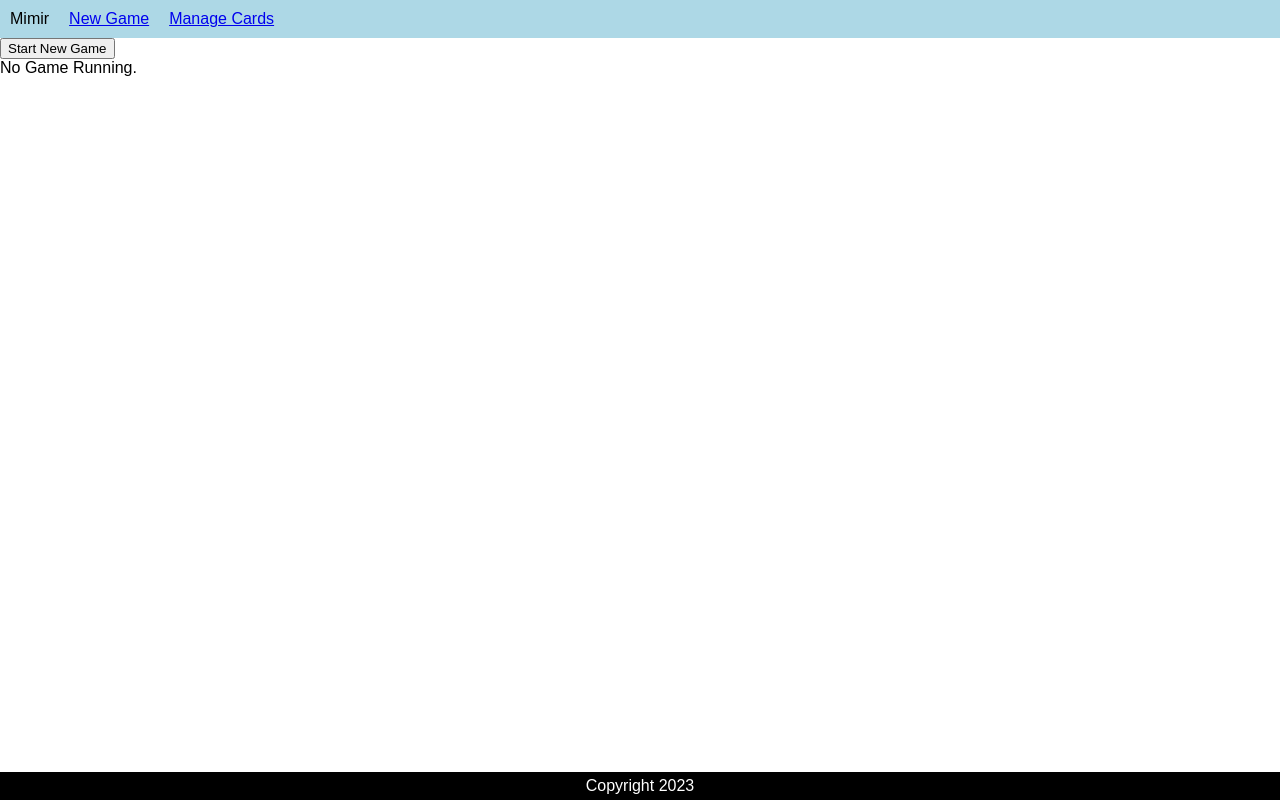
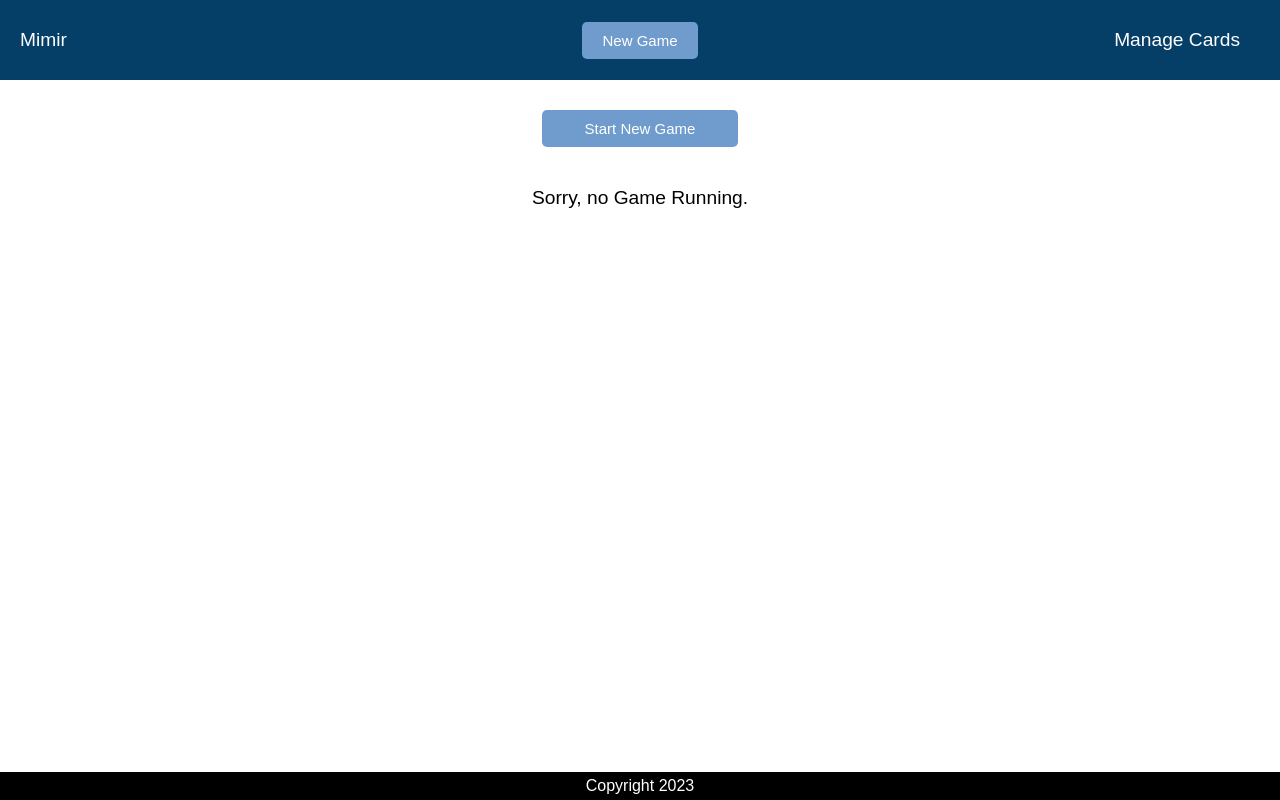
Before and after one commit to munterfi/mimir, a React (Vite) app: page / in a window 1280 px wide. Built offline with nearby package versions, Linux system fonts and the light colour scheme; no server answers.

Commit message:
small changes in logic and some styling

```diff
--- a/src/components/AppBar.tsx
+++ b/src/components/AppBar.tsx
@@ -1,10 +1,12 @@
-import { useContext } from 'react'
-import { Link } from 'react-router-dom'
+import {useContext} from 'react'
+import {Link} from 'react-router-dom'
 import styled from 'styled-components'
-import { AppContext } from '../store/context'
+import {AppContext} from '../store/context'
+import {startNewGame} from "../api/game.ts";
+import {CustomButton, DisabledDiv} from "./game/Button.style.ts";
 
 export function AppBar() {
-  const { game } = useContext(AppContext)
+    const {game, dispatch} = useContext(AppContext)
 
     const statusText = game
         ? game.solved.length === game.cardCount
@@ -12,18 +14,57 @@ export function AppBar() {
             : `Solve #${game.solved.length + 1}`
         : 'New Game'
 
+    const handleButtonClick = () => {
+        if (statusText === 'New Game') {
+            startNewGame().then(newGame =>
+                dispatch({type: 'set-game', game: newGame})
+            )
+        }
+    }
+
     return (
         <Bar>
-      <div>Mimir</div>
-      <Link to="/">{statusText}</Link>
-      <Link to="/cards">Manage Cards</Link>
+            <Column textAlign={'left'}>Mimir</Column>
+            <Column textAlign={'center'}>
+                {statusText === 'New Game' ? <CustomButton onClick={handleButtonClick}>{statusText}</CustomButton> :
+                    <DisabledDiv>{statusText}</DisabledDiv>}
+            </Column>
+            <Column textAlign={'right'}>
+                <ManageCardsLink to="/cards">Manage Cards</ManageCardsLink>
+            </Column>
         </Bar>
     )
 }
 
+
 const Bar = styled.div`
   display: flex;
+  flex-direction: row;
+  justify-content: space-between;
+  align-items: center;
+  padding: 0 20px;
+  height: 80px;
+  background: #053f67;
+  color: white;
+  font-size: 1.2em;
   gap: 20px;
-  background: lightblue;
-  padding: 10px;
 `
+
+const ManageCardsLink = styled(Link)`
+  text-decoration: none;
+  padding: 10px 20px;
+  color: white;
+  border: none;
+  cursor: pointer;
+  transition: background-color 0.3s ease;
+`;
+
+export interface RowProps {
+    textAlign?: string;
+}
+
+const Column = styled.div<RowProps>`
+  flex: 1;
+  text-align: ${p => p.textAlign};
+  margin: 0 auto;
+`;
--- a/src/components/Layout.tsx
+++ b/src/components/Layout.tsx
@@ -17,4 +17,5 @@ const Container = styled.div`
   display: grid;
   grid-template-rows: auto 1fr auto;
   height: 100%;
+  gap: 20px;
 `
--- a/src/components/cards/CardEditor.tsx
+++ b/src/components/cards/CardEditor.tsx
@@ -1,4 +1,4 @@
-import { useContext, useState } from 'react'
+import { useContext, useState, ChangeEvent } from 'react'
 import { addCard, fetchCards, updateCard } from '../../api/cards'
 import { Card } from '../../models/Card'
 import { AppContext } from '../../store/context'
@@ -17,9 +17,9 @@ export const CardEditor = ({ id, front, back, type }: Props) => {
   const [inputBack, setInputBack] = useState(back)
   const [warning, setWarning] = useState('')
 
-  const handleInputFront = (e: React.ChangeEvent<HTMLInputElement>) =>
+  const handleInputFront = (e: ChangeEvent<HTMLInputElement>) =>
     setInputFront(e.target.value)
-  const handleInputBack = (e: React.ChangeEvent<HTMLInputElement>) =>
+  const handleInputBack = (e: ChangeEvent<HTMLInputElement>) =>
     setInputBack(e.target.value)
 
   const handleButtonClick = () => {
--- a/src/components/cards/CardList.tsx
+++ b/src/components/cards/CardList.tsx
@@ -1,32 +1,32 @@
-import { useContext, useEffect } from 'react'
-import { Outlet } from 'react-router-dom'
+import {useContext, useEffect} from 'react'
+import {Outlet} from 'react-router-dom'
 import styled from 'styled-components'
-import { fetchCards } from '../../api/cards'
-import { AppContext } from '../../store/context'
-import { Main } from '../Main'
-import { CardEditor } from './CardEditor'
-import { CardEntry } from './CardEntry'
+import {fetchCards} from '../../api/cards'
+import {AppContext} from '../../store/context'
+import {Main} from '../Main'
+import {CardEditor} from './CardEditor'
+import {CardEntry} from './CardEntry'
 
 export const CardList = () => {
-  const { cards, dispatch } = useContext(AppContext)
+    const {cards, dispatch} = useContext(AppContext)
 
     useEffect(() => {
         const onMount = async () => {
             const cards = await fetchCards()
-      dispatch({ type: 'set-cards', cards })
+            dispatch({type: 'set-cards', cards})
         }
         onMount()
-  }, [])
+    }, [dispatch])
 
     return (
         <div>
             <Heading>Add Card</Heading>
-      <CardEditor id="" back="" front="" type="add" />
+            <CardEditor id="" back="" front="" type="add"/>
             <List>
                 {cards.map(card => (
-          <CardEntry key={card.id} card={card} />
+                    <CardEntry key={card.id} card={card}/>
                 ))}
-        <Outlet />
+                <Outlet/>
             </List>
         </div>
     )
--- /dev/null
+++ b/src/components/game/Button.style.ts
@@ -0,0 +1,24 @@
+import styled from 'styled-components';
+
+const Button = styled.button`
+  text-decoration: none;
+  padding: 10px 20px;
+  background-color: #6f9ccc;
+  color: white;
+  border: none;
+  border-radius: 5px;
+  cursor: pointer;
+  transition: background-color 0.3s ease;
+
+  &:hover {
+    background-color: #0056b3;
+  }
+`
+export const CustomButton = styled(Button)`
+  font-size: 15px;
+  margin: 10px;
+`
+
+export const DisabledDiv = styled.div`
+  color: white;
+`
--- a/src/components/game/GameResults.tsx
+++ b/src/components/game/GameResults.tsx
@@ -1,26 +1,44 @@
-import { styled } from 'styled-components'
-import { Result } from '../../models/Result'
-import { Main } from '../Main'
+import {styled} from 'styled-components'
+import {Result} from '../../models/Result'
 
 interface Props {
-  results: Result[]
+    results: Result[]
 }
 
-export const GameResults = ({ results }: Props) => {
-  return (
-    <List>
-      {results.map(result => (
-        <div key={result.id}>
-          {result.front} - {result.back} - {result.answer} -{' '}
-          {result.accepted ? '✓' : '✗'}
+export const GameResults = ({results}: Props) => {
+    return (
+        <div>
+            <THead>
+                <tr>
+                    <th>Front</th>
+                    <th>Back</th>
+                    <th>Answer</th>
+                    <th>Accepted</th>
+                </tr>
+            </THead>
+            {results.map(result => (
+                <TR key={result.id}>
+                    <TD>{result.front}</TD>
+                    <TD>{result.back}</TD>
+                    <TD>{result.answer}</TD>
+                    <TD>{result.accepted ? '✅' : '❌'}</TD>
+                </TR>
+            ))}
         </div>
-      ))}
-    </List>
-  )
+    )
 }
 
-const List = styled(Main)`
-  display: flex;
-  flex-direction: column;
-  gap: 10px;
-`
+
+const TD = styled.td`
+  padding: 10px 30px;
+`;
+
+const TR = styled.tr`
+  &:nth-of-type(2n) {
+    background-color: #ddd;
+  }
+`;
+
+const THead = styled.thead`
+  border-bottom: 3px solid black;
+`;
--- a/src/components/game/InactiveGame.tsx
+++ b/src/components/game/InactiveGame.tsx
@@ -1,24 +1,58 @@
-import { Game } from '../../models/Game'
-import { GameResults } from './GameResults'
-import { NewGameButton } from './NewGameButton'
+import {Game} from '../../models/Game'
+import {GameResults} from './GameResults'
+import {NewGameButton} from './NewGameButton'
+import styled from "styled-components";
 
 interface Props {
     game?: Game
 }
 
-export const InactiveGame = ({ game }: Props) => {
+export const InactiveGame = ({game}: Props) => {
     return (
-    <div>
-      <NewGameButton />
+        <Container>
+            <NewGameButton/>
+            <Table>
                 {game ? (
-        <div>
+                    <Result>
                         Solved {game.solved.filter(result => result.accepted).length} out of{' '}
                         {game.cardCount} correctly
-        </div>
+                    </Result>
                 ) : (
-        <div>No Game Running.</div>
+                    <NoGame>Sorry, no Game Running.</NoGame>
                 )}
-      {game && <GameResults results={game.solved} />}
-    </div>
+                {game && <GameResults results={game.solved}/>}
+            </Table>
+        </Container>
+
     )
 }
+
+const Container = styled.div`
+  display: flex;
+  flex-direction: column;
+  /*max-width: 100%;*/
+  margin: 0 auto;
+  gap: 10px;
+`
+
+const Table = styled.table`
+  border-collapse: collapse;
+`;
+
+const Result = styled.div`
+  display: flex;
+  flex-direction: row;
+  justify-content: center;
+  padding-bottom: 20px;
+  align-items: center;
+  font-size: 1.2em;
+`
+
+const NoGame = styled.div`
+    display: flex;
+    flex-direction: row;
+    justify-content: center;
+  padding-top: 20px;
+    align-items: center;
+    font-size: 1.2em;
+`
--- a/src/components/game/NewGameButton.tsx
+++ b/src/components/game/NewGameButton.tsx
@@ -1,6 +1,7 @@
 import { useContext } from 'react'
 import { deleteGame, startNewGame } from '../../api/game'
 import { AppContext } from '../../store/context'
+import {CustomButton} from "./Button.style.ts";
 
 export const NewGameButton = () => {
   const { game, dispatch } = useContext(AppContext)
@@ -13,5 +14,5 @@ export const NewGameButton = () => {
       dispatch({ type: 'set-game', game: newGame })
     )
   }
-  return <button onClick={handleButtonClick}>Start New Game</button>
+  return <CustomButton onClick={handleButtonClick}>Start New Game</CustomButton>
 }
--- a/src/models/Action.ts
+++ b/src/models/Action.ts
@@ -1,5 +1,5 @@
-import { Card } from './Card'
-import { Game } from './Game'
+import {Card} from './Card'
+import {Game} from './Game'
 
 type SetCardsAction = {
     type: 'set-cards'
--- a/src/store/context.tsx
+++ b/src/store/context.tsx
@@ -1,7 +1,7 @@
-import { createContext, ReactNode, useReducer } from 'react'
-import { Action } from '../models/Action'
-import { ApiState } from '../models/ApiState'
-import { appStateReducer, initialApiState } from './appStateReducer'
+import {createContext, ReactNode, useReducer} from 'react'
+import {Action} from '../models/Action'
+import {ApiState} from '../models/ApiState'
+import {appStateReducer, initialApiState} from './appStateReducer'
 
 interface AppState extends ApiState {
     dispatch: (action: Action) => void
@@ -9,7 +9,8 @@ interface AppState extends ApiState {
 
 const initialState: AppState = {
     ...initialApiState,
-  dispatch: (action: Action) => {},
+    dispatch: () => {
+    }
 }
 
 export const AppContext = createContext<AppState>(initialState)
@@ -18,7 +19,7 @@ interface Props {
     children: ReactNode
 }
 
-export const AppProvider = ({ children }: Props) => {
+export const AppProvider = ({children}: Props) => {
     const [state, dispatch] = useReducer(appStateReducer, initialState)
 
     const store = {
```
Also changed, not shown: src/main.tsx (line endings or trailing spaces). Lines whose indentation alone changed are shown as unchanged.
